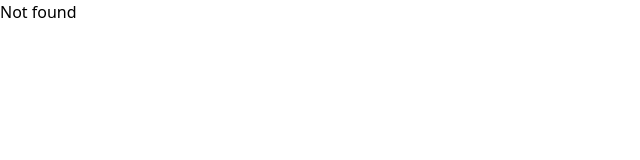
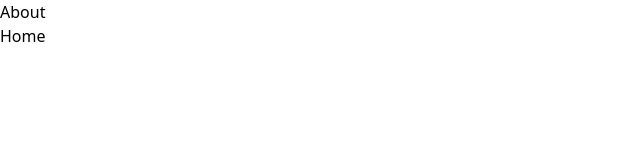
Before and after one commit to asibulhasanshanto/blog, a React (Vite) app: page /blog/about in a window 1280 px wide. Shown: the top 160 px of the page, without its empty margins (0-640 px from the left). Built offline with nearby package versions, Linux system fonts and the light colour scheme.

Commit message:
route link added

```diff
--- a/src/App.jsx
+++ b/src/App.jsx
@@ -8,7 +8,7 @@ const router = createBrowserRouter([
     element: <Home />,
   },
   {
-    path: "/about",
+    path: "/blog/about",
     element: <About />,
   },
 
--- a/src/pages/About.jsx
+++ b/src/pages/About.jsx
@@ -1,9 +1,13 @@
 // import React from 'react'
+import { Link } from "react-router-dom";
 
 const About = () => {
   return (
-    <div>About</div>
-  )
-}
+    <div>
+      About <br />
+      <Link to={"/blog/"}>Home</Link>
+    </div>
+  );
+};
 
-export default About
+export default About;
--- a/src/pages/Home.jsx
+++ b/src/pages/Home.jsx
@@ -1,8 +1,12 @@
 // import React from 'react'
-
+import { Link } from "react-router-dom"
 const Home = () => {
   return (
-    <div>Home</div>
+    <div>Home
+        <br />
+        <Link to={'/blog/about'}>About</Link>
+    </div>
+
   )
 }
 
```
